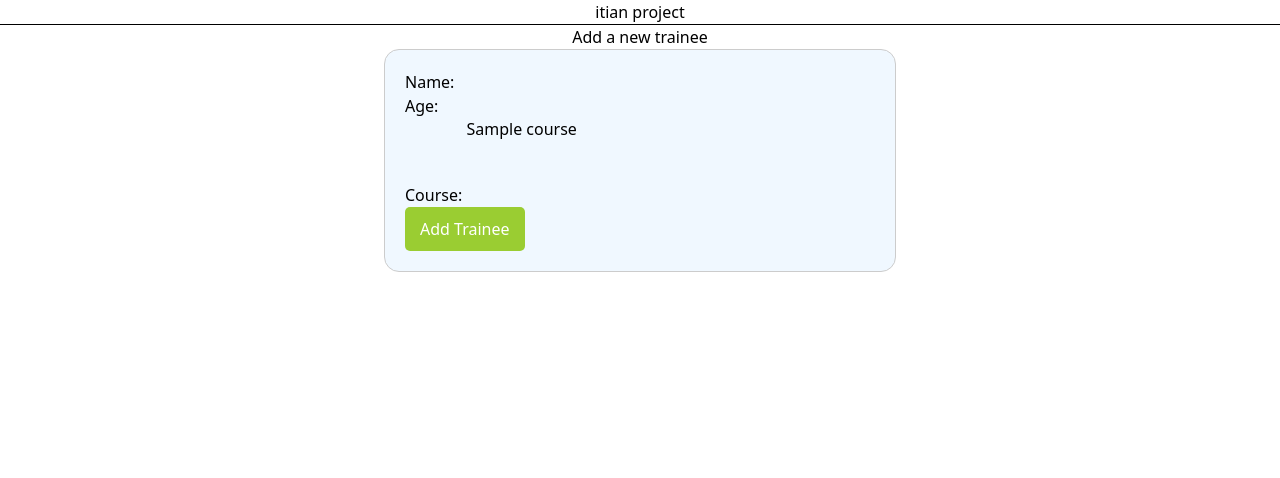
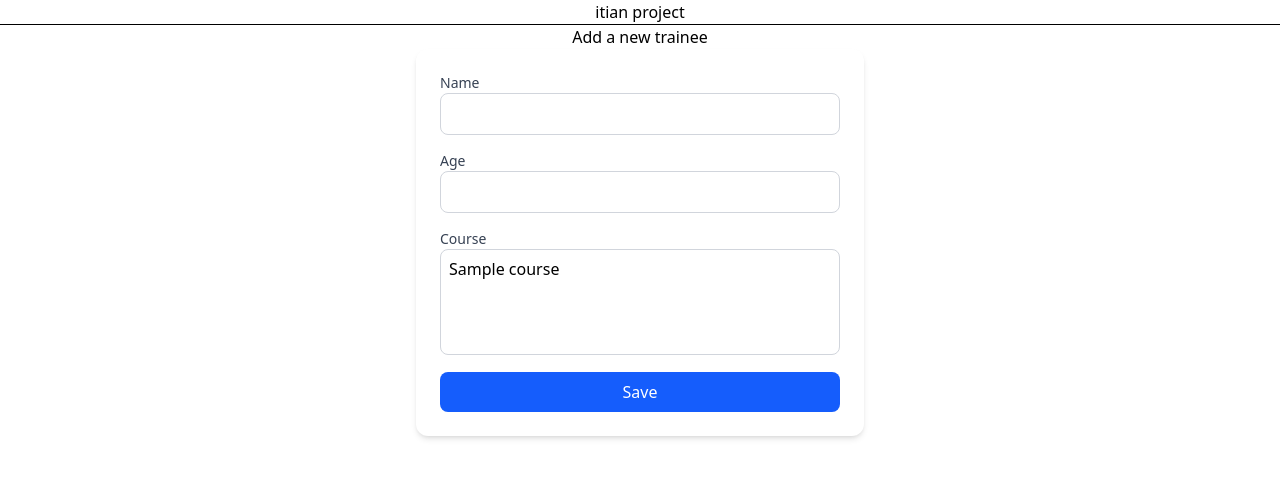
Before and after one commit to Shaza-Elshimy/Django-lab, a Django app: page /trainee/add/ in a window 1280 px wide. Shown: the top 478 px of the page. Run offline with Django 5.2, Linux system fonts and the light colour scheme; tables that the repository leaves empty hold one stand-in row (values such as "Sample post").

Commit message:
add validatipon in age and enhance form ui by widgets in ModelForm

```diff
--- a/itian/trainee/forms.py
+++ b/itian/trainee/forms.py
@@ -5,3 +5,19 @@ class TraineeForm(forms.ModelForm):
     class Meta:
         model=Trainee
         fields=['name','age','course']
+        widgets = {
+            'name': forms.TextInput(attrs={
+                'class': 'w-full border border-gray-300 rounded-lg p-2 focus:outline-none focus:ring-2 focus:ring-blue-400'
+            }),
+            'age': forms.NumberInput(attrs={
+                'class': 'w-full border border-gray-300 rounded-lg p-2 focus:outline-none focus:ring-2 focus:ring-blue-400'
+            }),
+            'course': forms.SelectMultiple(attrs={
+                'class': 'w-full border border-gray-300 rounded-lg p-2 focus:outline-none focus:ring-2 focus:ring-blue-400'
+            }),
+        }
+    def clean_age(self):
+        age=self.cleaned_data.get('age')
+        if age < 15:
+            raise forms.ValidationError('minimum age is 15')
+        return age
--- a/itian/trainee/templates/trainee_add.html
+++ b/itian/trainee/templates/trainee_add.html
@@ -1,25 +1,58 @@
 {% extends 'parent.html' %}
 
 {% block content %}
-    <h3  style="text-align: center;">Add a new trainee</h3>
-    <div style="background-color: aliceblue; border-radius: 15px; border: 1px solid #ccc; padding: 20px; width: 50%; margin: auto;">
-        <form method="post" style="width: 100%;">
-            {% csrf_token %}
-            <!-- <label for="name">Name:</label>
-            <input type="text" id="name" name="name"><br><br>
-            <label for="age">Age:</label>
-            <input type="number" id="age" name="age"><br><br>
-            <label for="course">Courses:</label><br><br>
-            <select id="course" name="course" multiple>
-                {% for course in courses %}
-                    <option value="{{ course.id }}">{{ course.name }}</option>
+
+<h3 style="text-align: center;">Add a new trainee</h3>
+
+<form method="post" class="max-w-md mx-auto bg-white p-6 rounded-xl shadow-md space-y-4">
+    {% csrf_token %}
+
+    <!-- Name -->
+    <div>
+        <label class="block text-sm font-medium text-gray-700">Name</label>
+        {{ form.name }}
+
+        {% if form.name.errors %}
+            <p class="text-red-500 text-sm mt-1">
+                {% for error in form.name.errors %}
+                    {{ error }}
                 {% endfor %}
-            </select><br><br> -->
-            {{form.as_p}}
-            <input type="submit" value="Add Trainee" style="background-color: yellowgreen; color: white; border: none; padding: 10px 15px; cursor: pointer; border-radius: 5px;">
-        </form>
+            </p>
+        {% endif %}
     </div>
 
+    <!-- Age -->
+    <div>
+        <label class="block text-sm font-medium text-gray-700">Age</label>
+        {{ form.age }}
 
+        {% if form.age.errors %}
+            <p class="text-red-500 text-sm mt-1">
+                {% for error in form.age.errors %}
+                    {{ error }}
+                {% endfor %}
+            </p>
+        {% endif %}
+    </div>
+
+    <!-- Course -->
+    <div>
+        <label class="block text-sm font-medium text-gray-700">Course</label>
+        {{ form.course }}
+
+        {% if form.course.errors %}
+            <p class="text-red-500 text-sm mt-1">
+                {% for error in form.course.errors %}
+                    {{ error }}
+                {% endfor %}
+            </p>
+        {% endif %}
+    </div>
+
+    <button type="submit"
+        class="w-full bg-blue-600 text-white py-2 rounded-lg hover:bg-blue-700 transition">
+        Save
+    </button>
+</form>
 
 {% endblock %}
--- a/itian/trainee/views.py
+++ b/itian/trainee/views.py
@@ -67,7 +67,10 @@ class AddTraineeView(View):
         form = TraineeForm(request.POST)
         if form.is_valid():
             form.save()
-        return redirect('trainee_list')
+            return redirect('trainee_list')
+        return render(request,'trainee_add.html',{'form':form})
+
+
 
 # def updatetrainee(request,id):
 #     trainee = Trainee.objects.get(id=id)
```
